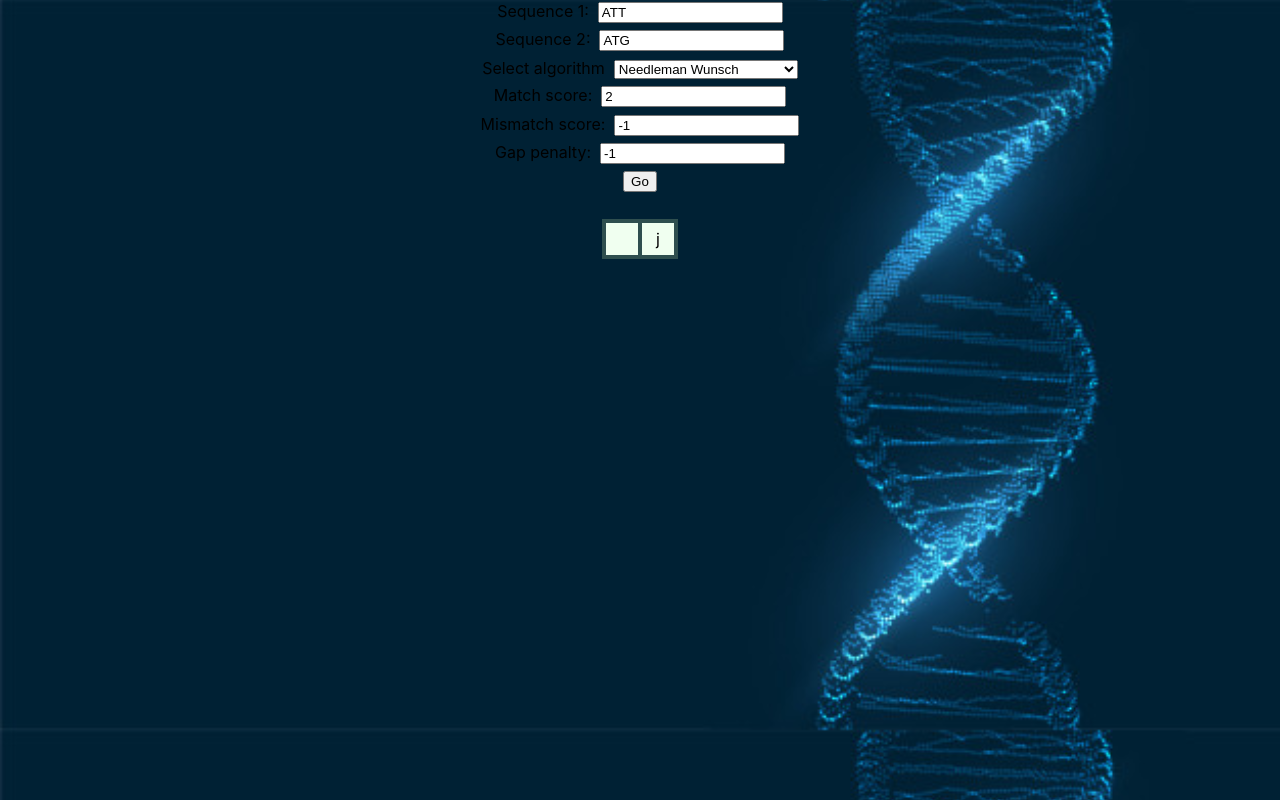
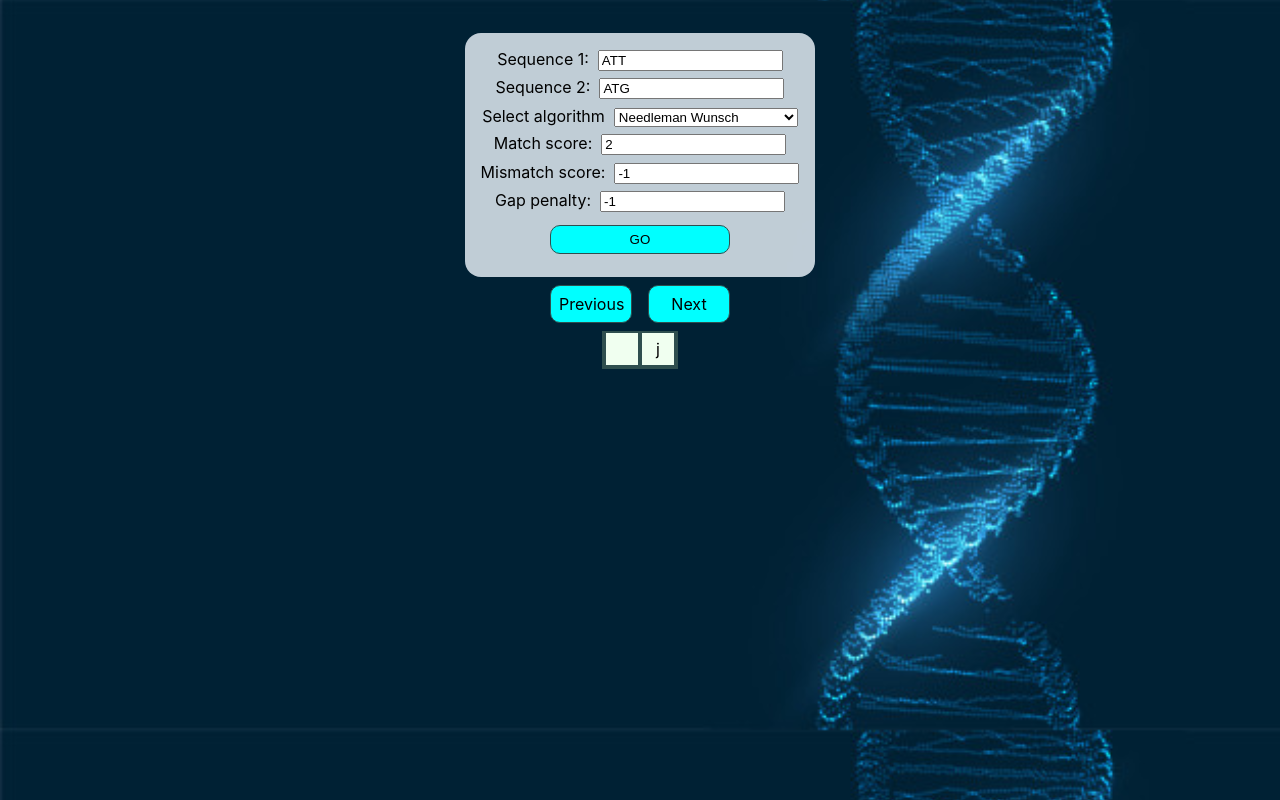
Before and after one commit to rameziophobia/bioinformatics-algorithms, a React (Create React App) app: page / in a window 1280 px wide. Built offline with nearby package versions, Linux system fonts and the light colour scheme.

Commit message:
feat: next, prev buttons and styling

```diff
--- a/src/components/Inputs.js
+++ b/src/components/Inputs.js
@@ -59,7 +59,7 @@ export const Inputs = ({ handleInputsChange }) => {
     }
 
     return (
-        <form onSubmit={handleSubmit}>
+        <form onSubmit={handleSubmit} className="form_container">
             <div className="input_label">
                 <label>
                     Sequence 1: &nbsp;
@@ -95,7 +95,7 @@ export const Inputs = ({ handleInputsChange }) => {
                 </label>
             </div>
             {extraOptionsJSX}
-            <input type="submit" value="Go" className="start_button" />
+            <input type="submit" value="GO" className="start_button" />
         </form>
     );
 };
--- a/src/components/Table.js
+++ b/src/components/Table.js
@@ -1,4 +1,4 @@
-import React from 'react';
+import React, { useEffect, useRef, useState } from 'react';
 import './table.css';
 
 export const Table = ({ string1, string2, cells, hasPadding }) => {
@@ -6,8 +6,25 @@ export const Table = ({ string1, string2, cells, hasPadding }) => {
 
     const modified_string1 = hasPadding ? 'i' + string1 : string1;
     const modified_string2 = hasPadding ? 'j' + string2 : string2;
+    const maxIters = modified_string1.length * modified_string2.length;
+    const [stopIter, setStopIter] = useState(0);
 
+    let currentIter = 0;
     const cellsJSX = [];
+
+    // todo: animation
+    // const timerRef = useRef();
+    // useEffect(() => {
+    //     clearTimeout(timerRef.current);
+    //     setStopIter(0);
+    // }, [cells]);
+
+    // useEffect(() => {
+    //     timerRef.current = setTimeout(() => {
+    //         setStopIter(() => Math.min(stopIter + 1, maxIters));
+    //     }, 1000);
+    // }, [stopIter, maxIters]);
+
     for (let i = 0; i < cells.length + 1; i++) {
         let row;
         if (i === 0) {
@@ -19,13 +36,39 @@ export const Table = ({ string1, string2, cells, hasPadding }) => {
         } else {
             row = [<div className="table_cell table_header">{modified_string1[i - 1]}</div>];
             for (let j = 0; j < cells[0].length; j++) {
-                row.push(<div className="table_cell">{cells[i - 1][j]}</div>);
+                if (cells[i - 1][j] === ' ') {
+                    currentIter--;
+                }
+                row.push(
+                    <div className="table_cell">
+                        {currentIter <= stopIter ? cells[i - 1][j] : ' '}
+                    </div>
+                );
+                currentIter++;
             }
         }
         cellsJSX.push(<div className="table_row">{row}</div>);
     }
 
-    return <div className="table_container">{cellsJSX}</div>;
+    return (
+        <>
+            <div className="table_container">
+                <div className="horizontal_flex">
+                    <div
+                        className="table_nav_buttons"
+                        onClick={() => setStopIter(Math.max(stopIter - 1, 0))}>
+                        Previous
+                    </div>
+                    <div
+                        className="table_nav_buttons"
+                        onClick={() => setStopIter(Math.min(stopIter + 1, maxIters))}>
+                        Next
+                    </div>
+                </div>
+                {cellsJSX}
+            </div>
+        </>
+    );
 };
 
 export default Table;
--- a/src/components/inputs.css
+++ b/src/components/inputs.css
@@ -5,3 +5,22 @@
 .input_label {
     margin-bottom: 0.4em;
 }
+
+.start_button {
+    margin: 0.5em;
+    width: 13.5em;
+    background-color: aqua;
+    border: 1px solid darkslategrey;
+    border-radius: 10px;
+    padding: 0.45em;
+    cursor: pointer;
+}
+
+.form_container {
+    background-color: rgba(240, 248, 255, 0.8);
+    width: fit-content;
+    align-self: center;
+    padding: 1em;
+    border-radius: 1em;
+    margin-top: 2em;
+}
--- a/src/components/table.css
+++ b/src/components/table.css
@@ -34,3 +34,21 @@
 .table_header {
     background-color: honeydew;
 }
+
+.table_nav_buttons {
+    margin: 0.5em;
+    width: 4em;
+    background-color: aqua;
+    border: 1px solid darkslategrey;
+    border-radius: 10px;
+    padding: 0.5em;
+    cursor: pointer;
+    -webkit-user-select: none; /* Safari */
+    -ms-user-select: none; /* IE 10 and IE 11 */
+    user-select: none; /* Standard syntax */
+}
+
+.horizontal_flex {
+    display: flex;
+    flex-direction: row;
+}
```
